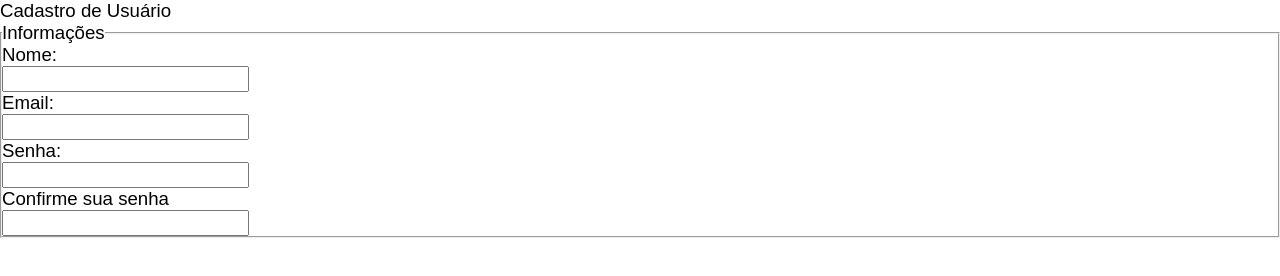
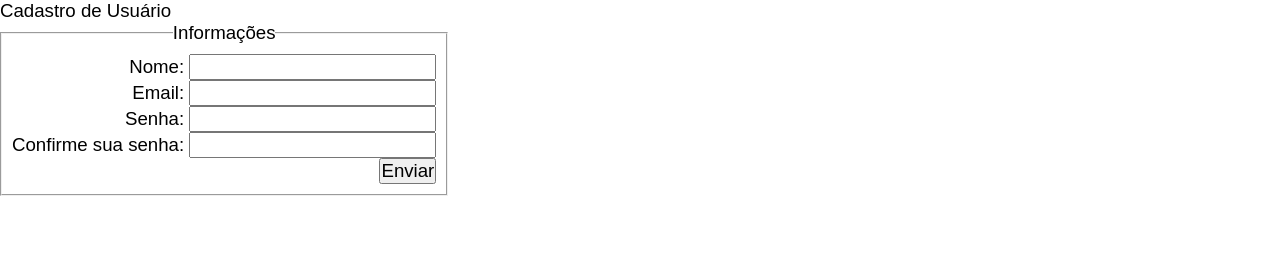
Before and after one commit to Iglisson/Formulario-Simples, a plain HTML site: page Formulario/index.html in a window 1280 px wide. Drawn offline with Linux system fonts and the light colour scheme.

Commit message:
Incremento 0.1

```diff
--- a/Formulario/_CSS/style.css
+++ b/Formulario/_CSS/style.css
@@ -3,3 +3,15 @@
     margin: 0%;
     font: normal 14pt arial;
 }
+
+form#formulario{
+    position: absolute;
+    width: 500px auto;
+    text-align: center;
+}
+
+form#formulario div{
+    right: 25%;
+    padding: 10px;
+    text-align: right;
+}
--- a/Formulario/_JavaScript/script.js
+++ b/Formulario/_JavaScript/script.js
@@ -0,0 +1,3 @@
+function enviarFormulario() {
+    alert("Olá mundo!");
+}
--- a/Formulario/index.html
+++ b/Formulario/index.html
@@ -9,20 +9,20 @@
 <body>
     <h1>Cadastro de Usuário</h1>
 
-    <form>
+    <form id="formulario">
         <fieldset>
-            <legend>Informações</legend>
-            <p>Nome:</p>
-            <input type="text" id="txtnome" required>
+            <legend id="nomeformulario">Informações</legend>
+            <div id="dados">
+                <p>Nome: <input type="text" id="txtnome" required></p>
 
-            <p>Email:</p>
-            <input type="password" id="txtemail" required>
+                <p>Email: <input type="password" id="txtemail" required></p>
 
-            <p>Senha:</p>
-            <input type="password" id="txtsenha" required>
+                <p>Senha: <input type="password" id="txtsenha" required></p>
 
-            <p>Confirme sua senha</p>
-            <input type="password" id="txtsenha2" required>
+                <p>Confirme sua senha: <input type="password" id="txtsenha2" required></p>
+
+                <p><button id="enviar" onclick="enviarFormulario()">Enviar</button></p>
+            </div>
         </fieldset>
     </form>
 
```
